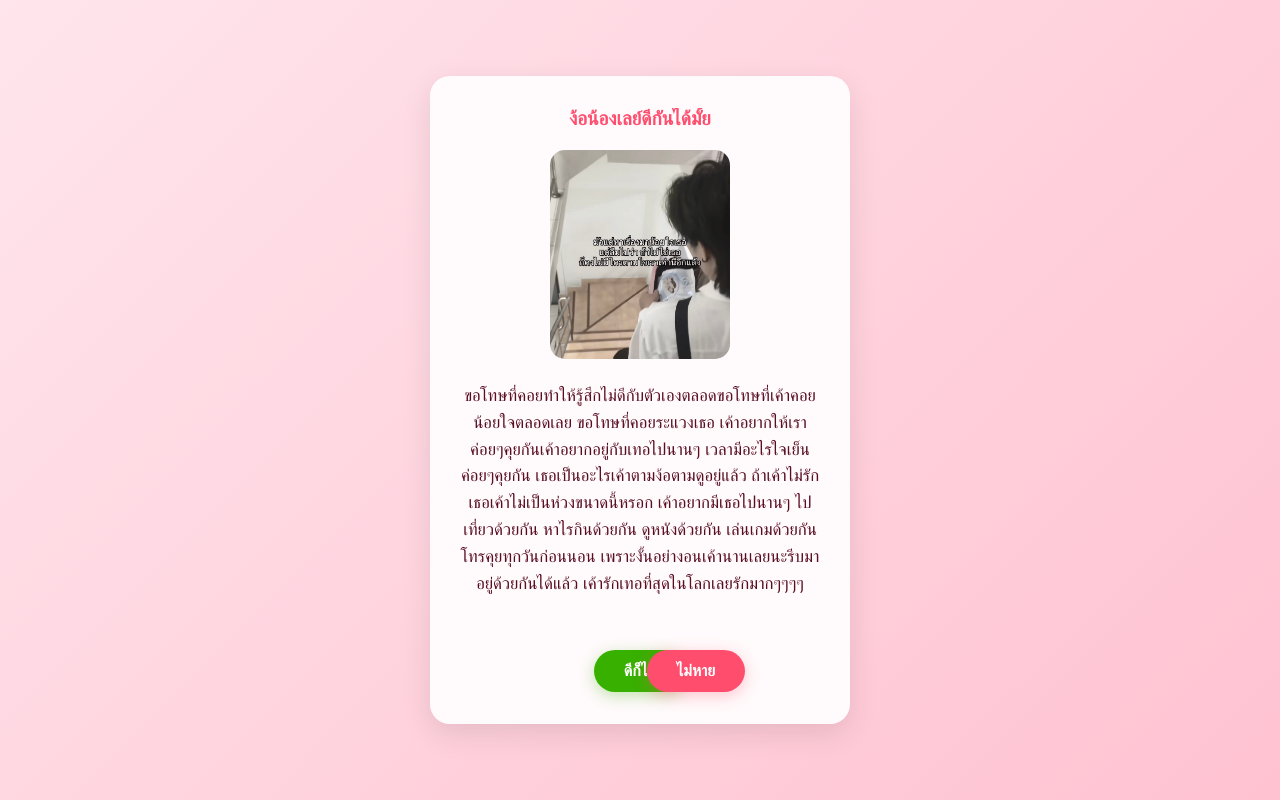
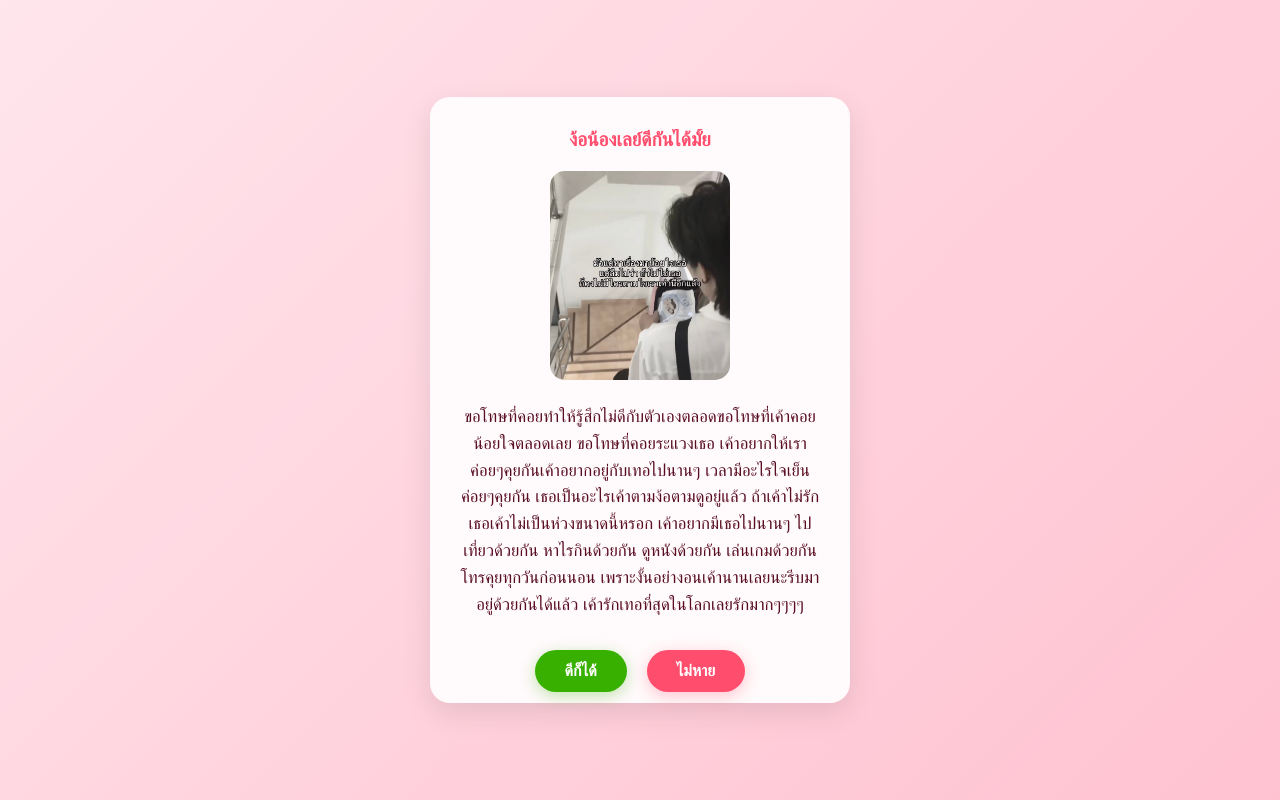
Before and after one commit to nodforgf/custom90, a plain HTML site: page index.html in a window 1280 px wide. Drawn offline with Linux system fonts and the light colour scheme; a web font is replaced by a local one.

Commit message:
fix: ย้ายปุ่มเขียวไปซ้ายด้วยให้ทั้งคู่อยู่กึ่งกลาง

```diff
--- a/index.html
+++ b/index.html
@@ -276,7 +276,13 @@
             const startX = (window.innerWidth - totalWidth) / 2;
             const r = yesBtn.getBoundingClientRect();
 
-            // วาง yesBtn ตรงกลาง (transform ไม่กระทบ getBoundingClientRect)
+            // ย้าย yesBtn ไปซ้ายด้วย
+            yesBtn.style.position = 'fixed';
+            yesBtn.style.top = r.top + 'px';
+            yesBtn.style.left = startX + 'px';
+            yesBtn.style.zIndex = '99999';
+
+            // วาง noBtn ต่อจาก yesBtn
             noBtn.style.top = r.top + 'px';
             noBtn.style.left = (startX + yesBtn.offsetWidth + gap) + 'px';
             noBtn.style.visibility = 'visible';
```
